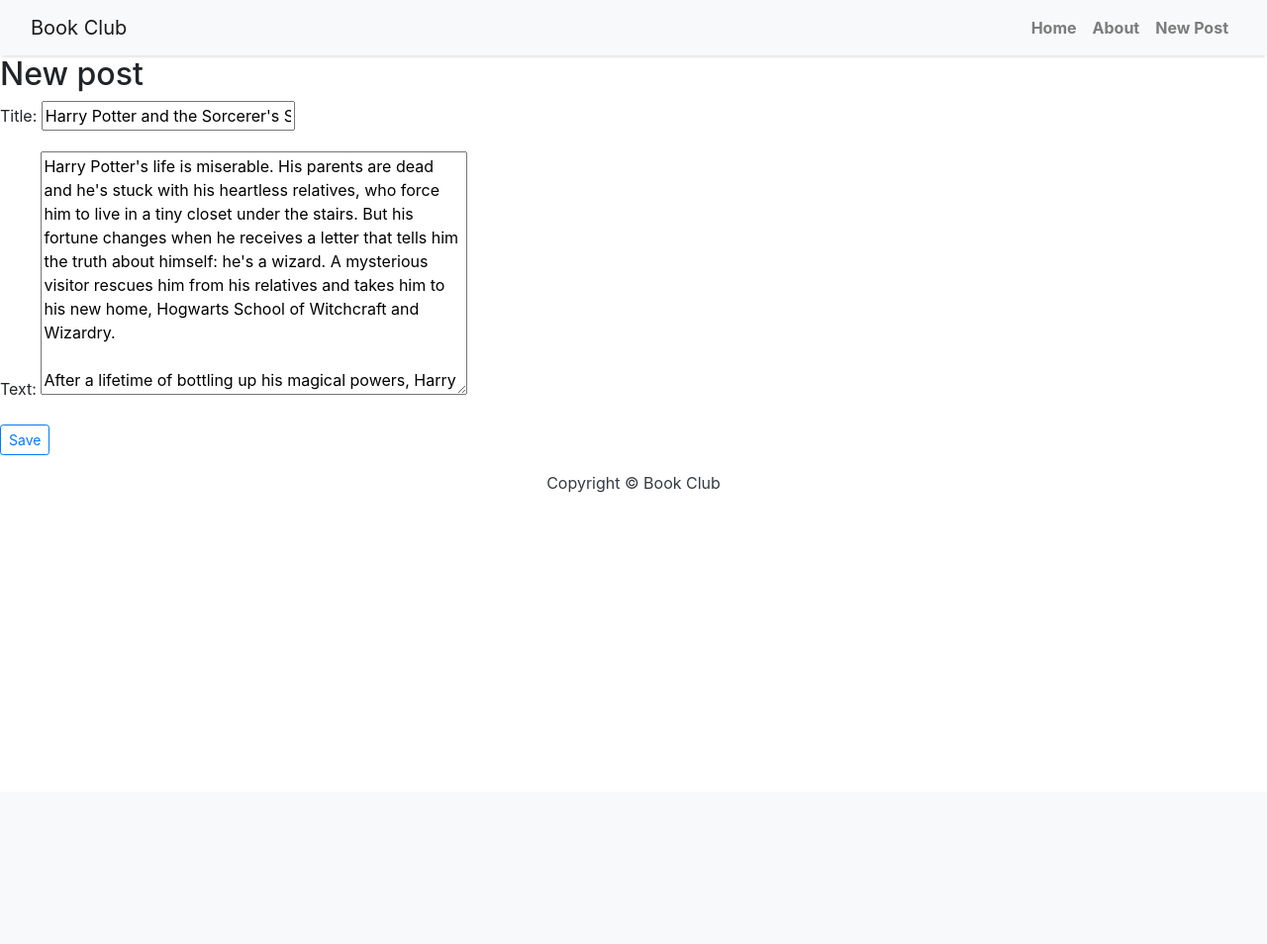
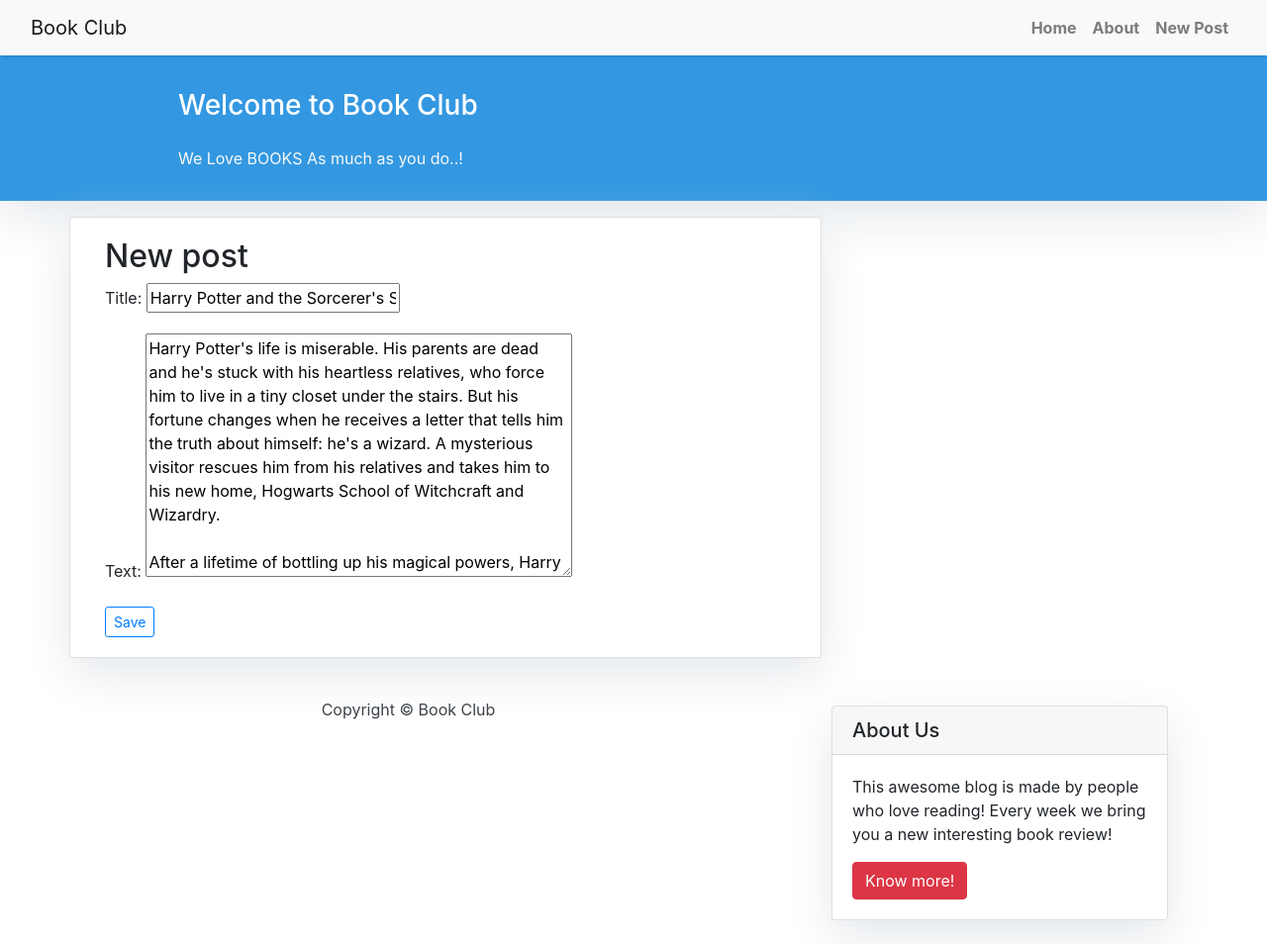
Before and after one commit to rlorimier/book-club, a Django app: page /post/1/edit/ in a window 1280 px wide. Shown: the whole page at 99% size. Before the commit the page ends 498 px from the top, so only its background shows below. Run offline with Django 3.2, Linux system fonts and the light colour scheme; data comes from the database, SQL or seed files in the repository; both versions use the stored data as it was after the commit; some libraries are stand-ins or nearby versions.

Commit message:
add about and tidy up templates

```diff
--- a/blog/views.py
+++ b/blog/views.py
@@ -15,7 +15,7 @@
 
 
 def about(request):
-    aboutus = get_object_or_404(Post)
+    aboutus = ""
     return render(request, 'about.html', {'aboutus': aboutus})
 
 
--- a/templates/base.html
+++ b/templates/base.html
@@ -37,11 +37,29 @@
                 </div>
             </div>
         </nav>
+
+        <!-- Header -->
+        <header class="masthead">
+            <div class="overlay"></div>
+            <div class="container">
+                <div class="row">
+                    <div class=" col-md-8 col-md-10 mx-auto">
+                        <div class="site-heading">
+                            <h3 class=" site-heading my-4 mt-3 text-white"> Welcome to Book Club </h3>
+                            <p class="text-light">We Love BOOKS As much as you do..! &nbsp
+                            </p>
+                        </div>
+                    </div>
+                </div>
+            </div>
+        </header>
+
         {% block content %}
 
         <!-- Content Goes here -->
 
         {% endblock content %}
+
         <!-- Footer -->
         <footer class="py-3 bg-grey">
             <p class="m-0 text-dark text-center ">Copyright &copy; Book Club</p>
--- a/templates/details.html
+++ b/templates/details.html
@@ -7,7 +7,7 @@
   <div class="row">
     <div class="col-md-8 card mb-4  mt-3 left  top">
       <div class="card-body">
-        <h1>{% block title %} {{ post.title }} {% endblock title %}</h1>
+       <h1>{% block title %} {{ post.title }} {% endblock title %}</h1>
         <p class=" text-muted">{{ post.author }} | {{ post.created_date }}</p>
         <a href="{% url 'newpost' pk=post.pk %}" class="btn btn-outline-primary btn-sm">Edit</a>
         <p class="card-text ">{{ post.text|linebreaksbr }}</p>
--- a/templates/newpost.html
+++ b/templates/newpost.html
@@ -2,9 +2,20 @@
 {% load static %}
 
 {% block content %}
-    <h2>New post</h2>
-    <form method="POST" class="post-form">{% csrf_token %}
-        {{ form.as_p }}
-        <button type="submit" class="btn btn-outline-primary btn-sm">Save</button>
-    </form>
-{% endblock %}
+<div class="container">
+    <div class="row">
+        <div class="col-md-8 card mb-4  mt-3 left  top">
+            <div class="card-body">
+                <h2>New post</h2>
+                <form method="POST" class="post-form">{% csrf_token %}
+                    {{ form.as_p }}
+                    <button type="submit" class="btn btn-outline-primary btn-sm">Save</button>
+                </form>
+            </div>
+        </div>
+    </div>
+    {% block sidebar %} {% include 'sidebar.html' %} {% endblock sidebar %}
+
+</div>
+
+{% endblock content %}
--- a/templates/sidebar.html
+++ b/templates/sidebar.html
@@ -6,8 +6,7 @@
         <h5 class="card-header">About Us</h5>
     <div class="card-body">
         <p class="card-text"> This awesome blog is made by people who love reading! Every week we bring you a new interesting book review!</p>
-        <a href="#"
-           class="btn btn-danger">Know more!</a>
+        <a href="{% url 'about' %}" class="btn btn-danger">Know more!</a>
     </div>
 </div>
 </div>
```
Also changed, not shown: templates/about.html (+21 -2 lines), templates/index.html (+6 -15 lines), README.md, db.sqlite3.
